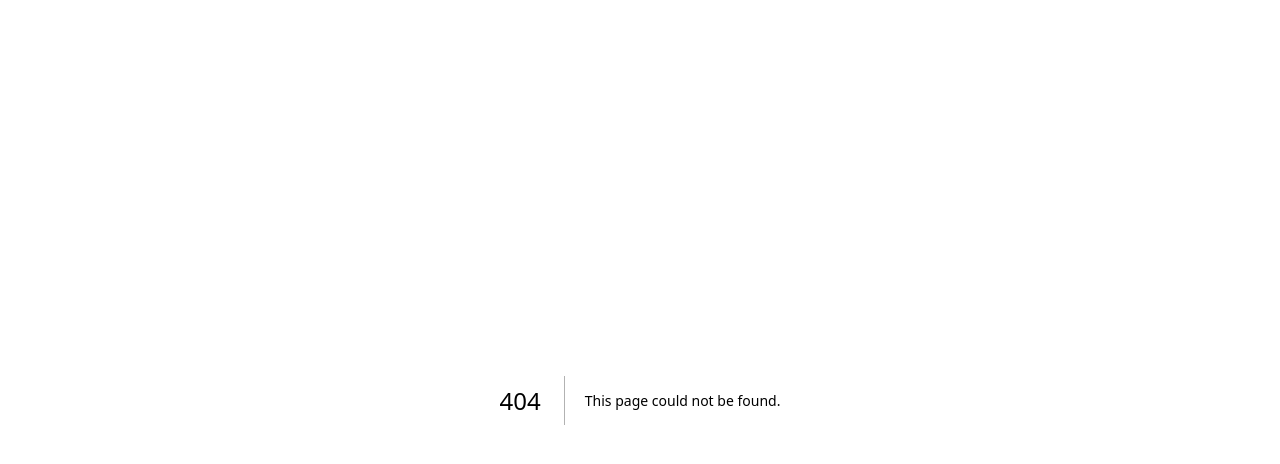
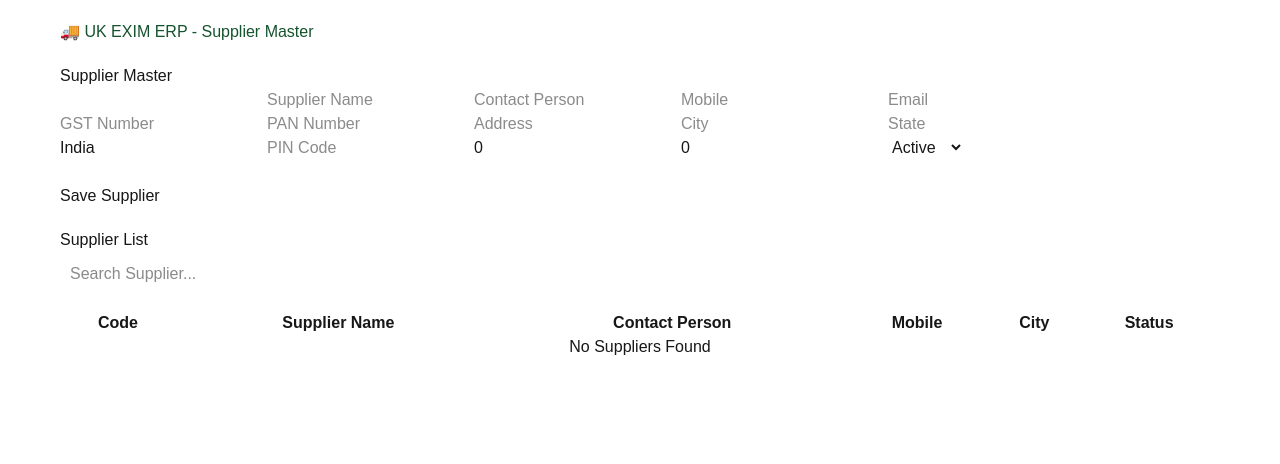
Before and after one commit to uttambhosale65/uk-exim-erp, a Next.js app: page /supplier in a window 1280 px wide. Before the commit this address had no page. Shown: the top 464 px of the page. Built offline with nearby package versions, Linux system fonts and the light colour scheme.

Commit message:
Version 0.7 - Supplier Master Completed

```diff
--- /dev/null
+++ b/app/components/supplier/SupplierForm.tsx
@@ -0,0 +1,178 @@
+"use client";
+
+import { useState } from "react";
+import { Supplier } from "./SupplierTypes";
+
+type SupplierFormProps = {
+  supplierCode: string;
+  onSave: (supplier: Supplier) => void;
+};
+
+export default function SupplierForm({
+  supplierCode,
+  onSave,
+}: SupplierFormProps) {
+  const emptySupplier: Supplier = {
+    id: crypto.randomUUID(),
+    code: supplierCode,
+    name: "",
+    contactPerson: "",
+    mobile: "",
+    email: "",
+    gst: "",
+    pan: "",
+    address: "",
+    city: "",
+    state: "",
+    country: "India",
+    pinCode: "",
+    openingBalance: 0,
+    creditLimit: 0,
+    status: "Active",
+  };
+
+  const [supplier, setSupplier] = useState<Supplier>(emptySupplier);
+
+  const handleChange = (
+    e: React.ChangeEvent<HTMLInputElement | HTMLSelectElement>
+  ) => {
+    const { name, value } = e.target;
+
+    setSupplier((prev) => ({
+      ...prev,
+      [name]:
+        name === "openingBalance" || name === "creditLimit"
+          ? Number(value)
+          : value,
+    }));
+  };
+
+  const handleSubmit = (e: React.FormEvent) => {
+    e.preventDefault();
+
+    onSave(supplier);
+
+    setSupplier({
+      ...emptySupplier,
+      id: crypto.randomUUID(),
+      code: supplierCode,
+    });
+  };
+  return (
+    <form onSubmit={handleSubmit}>
+      <h2>Supplier Master</h2>
+
+      <input value={supplier.code} readOnly />
+
+      <input
+        name="name"
+        placeholder="Supplier Name"
+        value={supplier.name}
+        onChange={handleChange}
+        required
+      />
+
+      <input
+        name="contactPerson"
+        placeholder="Contact Person"
+        value={supplier.contactPerson}
+        onChange={handleChange}
+      />
+
+      <input
+        name="mobile"
+        placeholder="Mobile"
+        value={supplier.mobile}
+        onChange={handleChange}
+      />
+
+      <input
+        name="email"
+        placeholder="Email"
+        value={supplier.email}
+        onChange={handleChange}
+      />
+
+      <input
+        name="gst"
+        placeholder="GST Number"
+        value={supplier.gst}
+        onChange={handleChange}
+      />
+
+      <input
+        name="pan"
+        placeholder="PAN Number"
+        value={supplier.pan}
+        onChange={handleChange}
+      />
+
+      <input
+        name="address"
+        placeholder="Address"
+        value={supplier.address}
+        onChange={handleChange}
+      />
+
+      <input
+        name="city"
+        placeholder="City"
+        value={supplier.city}
+        onChange={handleChange}
+      />
+
+      <input
+        name="state"
+        placeholder="State"
+        value={supplier.state}
+        onChange={handleChange}
+      />
+
+      <input
+        name="country"
+        placeholder="Country"
+        value={supplier.country}
+        onChange={handleChange}
+      />
+
+      <input
+        name="pinCode"
+        placeholder="PIN Code"
+        value={supplier.pinCode}
+        onChange={handleChange}
+      />
+
+      <input
+        type="number"
+        name="openingBalance"
+        placeholder="Opening Balance"
+        value={supplier.openingBalance}
+        onChange={handleChange}
+      />
+
+      <input
+        type="number"
+        name="creditLimit"
+        placeholder="Credit Limit"
+        value={supplier.creditLimit}
+        onChange={handleChange}
+      />
+
+      <select
+        name="status"
+        value={supplier.status}
+        onChange={handleChange}
+      >
+        <option value="Active">Active</option>
+        <option value="Inactive">Inactive</option>
+      </select>
+
+      <br />
+      <br />
+
+      <button type="submit">
+        Save Supplier
+      </button>
+    </form>
+  );
+}
--- /dev/null
+++ b/app/components/supplier/SupplierStorage.ts
@@ -0,0 +1,24 @@
+import { Supplier } from "./SupplierTypes";
+
+const STORAGE_KEY = "uk-exim-suppliers";
+
+export function loadSuppliers(): Supplier[] {
+  if (typeof window === "undefined") return [];
+
+  const data = localStorage.getItem(STORAGE_KEY);
+  return data ? JSON.parse(data) : [];
+}
+
+export function saveSuppliers(suppliers: Supplier[]) {
+  localStorage.setItem(STORAGE_KEY, JSON.stringify(suppliers));
+}
+
+export function getNextSupplierCode(suppliers: Supplier[]): string {
+  if (suppliers.length === 0) return "SUP0001";
+
+  const max = Math.max(
+    ...suppliers.map((s) => Number(s.code.replace("SUP", "")))
+  );
+
+  return `SUP${String(max + 1).padStart(4, "0")}`;
+}
--- /dev/null
+++ b/app/components/supplier/SupplierTable.tsx
@@ -0,0 +1,83 @@
+"use client";
+
+import { useState } from "react";
+import { Supplier } from "./SupplierTypes";
+
+type SupplierTableProps = {
+  suppliers: Supplier[];
+};
+
+export default function SupplierTable({
+  suppliers,
+}: SupplierTableProps) {
+  const [search, setSearch] = useState("");
+
+  const filteredSuppliers = suppliers.filter(
+    (supplier) =>
+      supplier.name.toLowerCase().includes(search.toLowerCase()) ||
+      supplier.code.toLowerCase().includes(search.toLowerCase()) ||
+      supplier.contactPerson
+        .toLowerCase()
+        .includes(search.toLowerCase()) ||
+      supplier.mobile.includes(search)
+  );
+
+  return (
+    <div style={{ marginTop: "20px" }}>
+      <h2>Supplier List</h2>
+
+      <input
+        type="text"
+        placeholder="Search Supplier..."
+        value={search}
+        onChange={(e) => setSearch(e.target.value)}
+        style={{
+          width: "300px",
+          padding: "10px",
+          marginBottom: "15px",
+        }}
+      />
+
+      <table
+        style={{
+          width: "100%",
+          borderCollapse: "collapse",
+        }}
+        border={1}
+        cellPadding={8}
+      >
+        <thead>
+          <tr>
+            <th>Code</th>
+            <th>Supplier Name</th>
+            <th>Contact Person</th>
+            <th>Mobile</th>
+            <th>City</th>
+            <th>Status</th>
+          </tr>
+        </thead>
+
+        <tbody>
+          {filteredSuppliers.length === 0 ? (
+            <tr>
+              <td colSpan={6} style={{ textAlign: "center" }}>
+                No Suppliers Found
+              </td>
+            </tr>
+          ) : (
+            filteredSuppliers.map((supplier) => (
+              <tr key={supplier.id}>
+                <td>{supplier.code}</td>
+                <td>{supplier.name}</td>
+                <td>{supplier.contactPerson}</td>
+                <td>{supplier.mobile}</td>
+                <td>{supplier.city}</td>
+                <td>{supplier.status}</td>
+              </tr>
+            ))
+          )}
+        </tbody>
+      </table>
+    </div>
+  );
+}
--- /dev/null
+++ b/app/components/supplier/SupplierTypes.ts
@@ -0,0 +1,18 @@
+export type Supplier = {
+  id: string;
+  code: string;
+  name: string;
+  contactPerson: string;
+  mobile: string;
+  email: string;
+  gst: string;
+  pan: string;
+  address: string;
+  city: string;
+  state: string;
+  country: string;
+  pinCode: string;
+  openingBalance: number;
+  creditLimit: number;
+  status: "Active" | "Inactive";
+};
--- /dev/null
+++ b/app/supplier/page.tsx
@@ -0,0 +1,60 @@
+"use client";
+
+import { useEffect, useState } from "react";
+
+import SupplierForm from "../components/supplier/SupplierForm";
+import SupplierTable from "../components/supplier/SupplierTable";
+
+import { Supplier } from "../components/supplier/SupplierTypes";
+
+import {
+  loadSuppliers,
+  saveSuppliers,
+  getNextSupplierCode,
+} from "../components/supplier/SupplierStorage";
+
+export default function SupplierPage() {
+  const [suppliers, setSuppliers] = useState<Supplier[]>([]);
+  const [supplierCode, setSupplierCode] = useState("");
+
+  useEffect(() => {
+    const data = loadSuppliers();
+    setSuppliers(data);
+    setSupplierCode(getNextSupplierCode(data));
+  }, []);
+
+  useEffect(() => {
+    saveSuppliers(suppliers);
+    setSupplierCode(getNextSupplierCode(suppliers));
+  }, [suppliers]);
+
+  const addSupplier = (supplier: Supplier) => {
+    setSuppliers((prev) => [...prev, supplier]);
+  };
+
+  return (
+    <div
+      style={{
+        padding: "20px",
+        maxWidth: "1200px",
+        margin: "0 auto",
+      }}
+    >
+      <h1
+        style={{
+          color: "#14532d",
+          marginBottom: "20px",
+        }}
+      >
+        🚚 UK EXIM ERP - Supplier Master
+      </h1>
+
+      <SupplierForm
+        supplierCode={supplierCode}
+        onSave={addSupplier}
+      />
+
+      <SupplierTable suppliers={suppliers} />
+    </div>
+  );
+}
```
